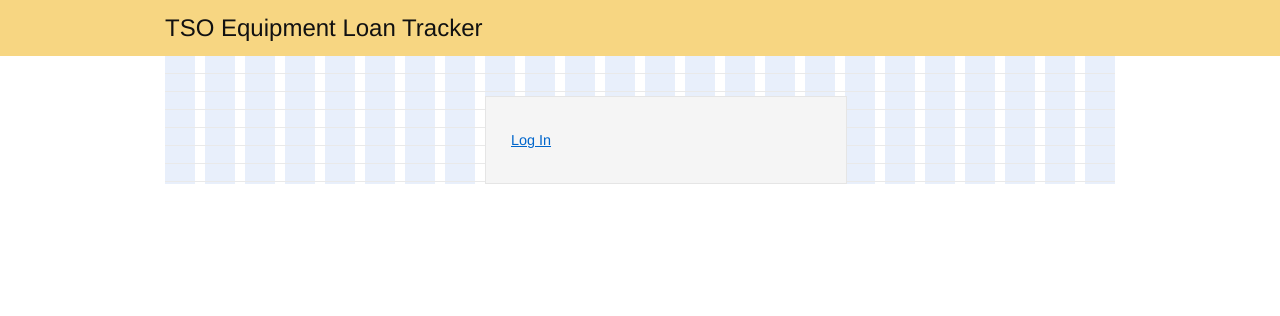
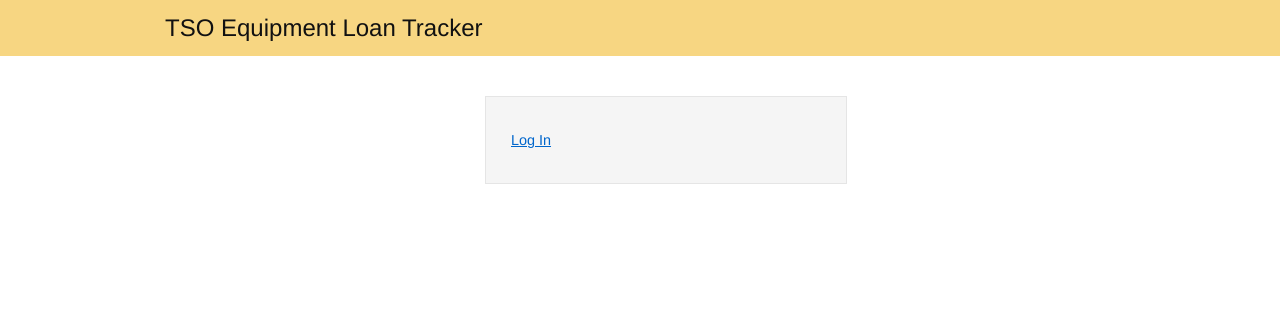
Before and after one commit to sionide21/Equipment-Loan-Tracking, a Django app: page / in a window 1280 px wide. Shown: the top 316 px of the page. Run offline with Django 3.2, Linux system fonts and the light colour scheme; parts of the project's set-up code (start-up, migrations or seed data) failed here and were passed over.

Commit message:
Don't show grid by default

```diff
--- a/webapp/core/templates/base.html
+++ b/webapp/core/templates/base.html
@@ -18,7 +18,7 @@
         </div>
       </div>
     </div>
-    <div class="container showgrid">
+    <div class="container">
       {% block content %}{% endblock %}
     </div>
   </body>
```
